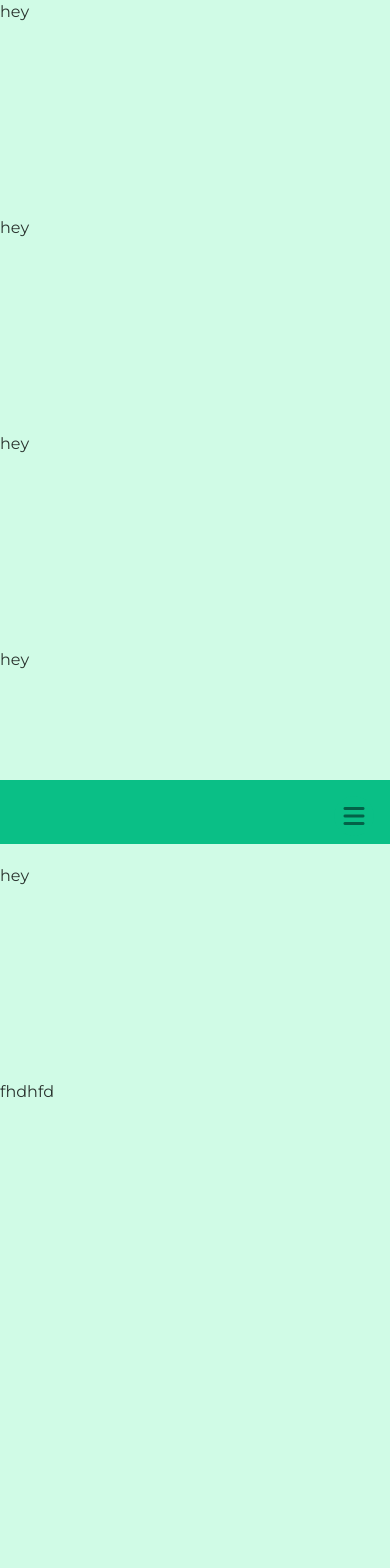
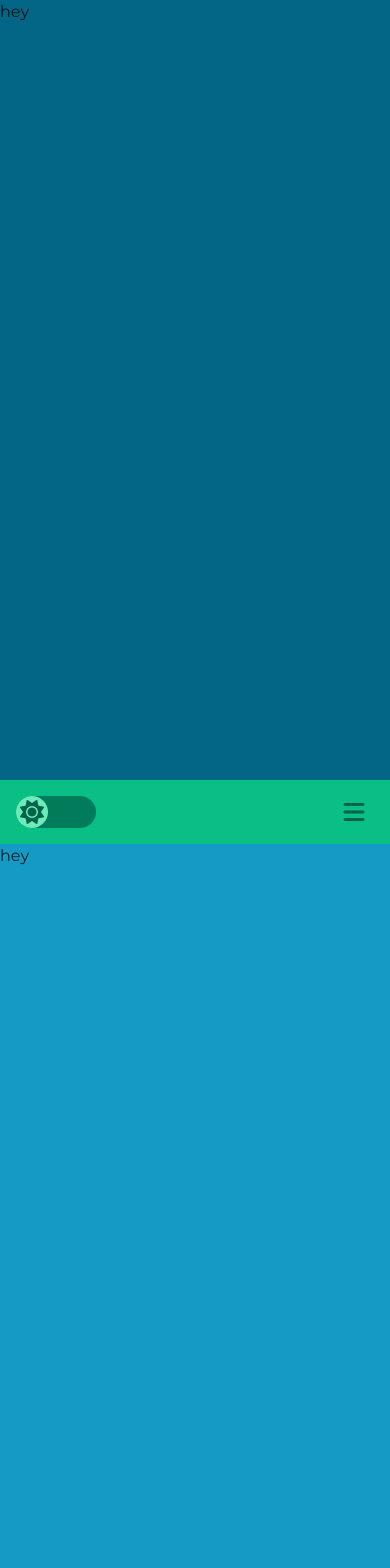
Before and after one commit to Miguel-A-Jara/portfolio-frontend, a Next.js app: page / in a window 390 px wide. Shown: the top 1568 px of the page. Before the commit the page ends 1168 px from the top, so only its background shows below. Built offline with nearby package versions, Linux system fonts and the light colour scheme.

Commit message:
Working on sidebar

```diff
--- a/pages/index.tsx
+++ b/pages/index.tsx
@@ -13,12 +13,19 @@ const Home = () => {
         ? <Navbar />
         : <MobileNavbar />
       }
-      <main className='mb-16 lg:ml-28'>
-        <p className='pb-48'>hey</p>
-        <p className='pb-48'>hey</p>
-        <p className='pb-48'>hey</p>
-        <p className='pb-48'>hey</p>
-        <p className='pb-48'>hey</p>
+      <main className='mb-16 lg:mb-0 lg:ml-28'>
+        <p className='h-[100vh] pb-48 sticky top-0 bg-secondary-700'>hey</p>
+        <p className='h-[100vh] pb-48 sticky top-0 bg-secondary-500'>hey</p>
+        <p className='h-[100vh] pb-48 sticky top-0 bg-secondary-700'>hey</p>
+        <p className='h-[100vh] pb-48 sticky top-0 bg-secondary-500'>hey</p>
+        <p className='h-[100vh] pb-48 sticky top-0 bg-secondary-700'>hey</p>
+        <p className='h-[100vh] pb-48 sticky top-0 bg-secondary-500'>hey</p>
+        <p className='h-[100vh] pb-48 sticky top-0 bg-secondary-700'>hey</p>
+        <p className='h-[100vh] pb-48 sticky top-0 bg-secondary-500'>hey</p>
+        <p className='h-[100vh] pb-48 sticky top-0 bg-secondary-700'>hey</p>
+        <p className='h-[100vh] pb-48 sticky top-0 bg-secondary-500'>hey</p>
+        <p className='h-[100vh] pb-48 sticky top-0 bg-secondary-700'>hey</p>
+        <p className='h-[100vh] pb-48 sticky top-0 bg-secondary-500'>hey</p>
         fhdhfd
       </main>
     </div>
--- a/src/components/navbar/MobileNavbar.tsx
+++ b/src/components/navbar/MobileNavbar.tsx
@@ -24,20 +24,20 @@ const MobileNavbar = () => {
 
   return (
     <>
-      <div className='flex flex-row-reverse p-4 lg:hidden fixed bottom-0 h-16 w-[100vw]
-      dark:bg-secondary-800 bg-primary-500 text-2xl'
+      <div className='flex items-center justify-between flex-row-reverse p-4 lg:hidden fixed bottom-0 h-16 w-[100vw]
+      dark:bg-secondary-800 bg-primary-500 text-2xl z-10'
       >
         <HamburgerButton handleToggle={handleToggle} />
+        <Toggler isActive={isDarkTheme} onChange={toggleOnChange} />
       </div>
 
       {/* Navbar Opened Container */}
       <div className={
-        `lg:hidden z-10 fixed h-[100vh] w-[100vw] transition-all duration-300
+        `lg:hidden flex flex-col-reverse items-end p-3 z-20 fixed h-[100vh] w-[100vw] transition-all duration-300
         dark:bg-secondary-800 bg-primary-200
         ${isNavOpen ? 'left-0 opacity-100' : '-left-full opacity-0'}`}
       >
         <CloseButton handleToggle={handleToggle} />
-        <Toggler isActive={isDarkTheme} onChange={toggleOnChange} />
       </div>
     </>
   )
--- a/src/components/navbar/Navbar.tsx
+++ b/src/components/navbar/Navbar.tsx
@@ -10,8 +10,9 @@ const Navbar = () => {
   };
 
   return (
-    <div className='hidden lg:block dark:bg-secondary-800 bg-primary-500 h-[100vh] w-28 fixed'>
-      <h1>Hey</h1>
+    <div className='hidden lg:flex flex-col justify-between items-center h-[100vh] w-28 fixed py-10
+    dark:bg-secondary-800 bg-primary-500 drop-shadow-xl'>
+
       <Toggler isActive={isDarkTheme} onChange={toggleOnChange} />
     </div>
   )
```
